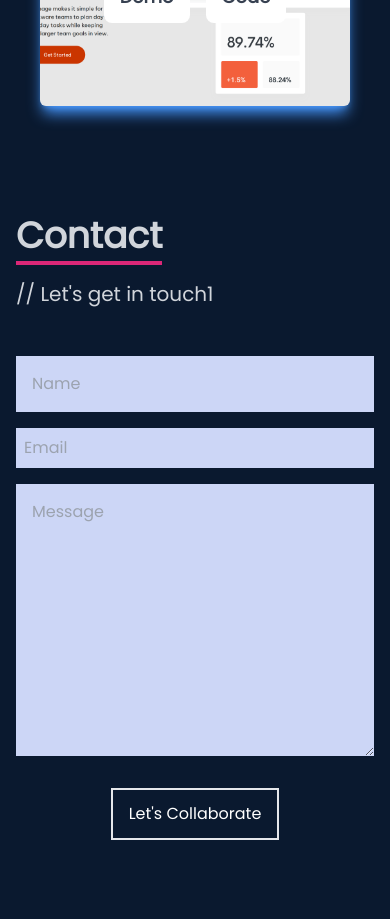
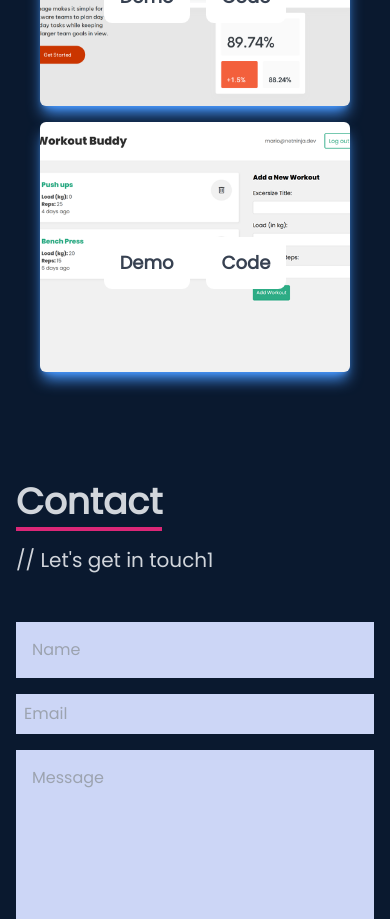
Before and after one commit to LuiRo07/LuiRo07.github.io, a React (Vite) app: page / in a window 390 px wide. Shown: the part 3900-4819 px from the top of the page. Built offline with nearby package versions, Linux system fonts and the light colour scheme.

Commit message:
new work project added to portfolio

```diff
--- a/src/components/Work.jsx
+++ b/src/components/Work.jsx
@@ -1,9 +1,12 @@
 import React from "react";
+
+// project screenshots
 import resultSummaryComponentImg from "/project-screenshots/results-summary-component-screenshot.png";
 import recipePageImg from "/project-screenshots/recipe-page-screenshot.png";
 import dessertEcommerceImg from "/project-screenshots/tasty-desserts-screenshot.png";
 import poveriaStore from "/project-screenshots/Site-Preview.png";
 import manageLandingPage from "/project-screenshots/manage-landing-page.png";
+import workoutTracker from "/project-screenshots/workout-tracker-app.png";
 
 const Work = () => {
   return (
@@ -152,6 +155,29 @@
               </div>
             </div>
           </div>
+          <div
+            style={{ backgroundImage: `url(${workoutTracker})` }}
+            className="bg-gray-700 hover:bg-blend-soft-light shadow-lg shadow-[#4899ff] group container rounded-md flex justify-center items-center mx-auto content-div">
+            {/* Hover Effects */}
+            <div className="md:opacity-0 opacity-100 group-hover:md:opacity-100">
+              <span className="text-2xl font-bold text-white tracking-wider"></span>
+              <div className="pt-8 text-center">
+                <a href="https://workoutbudd.netlify.app/" target="_blank">
+                  <button className="text-center rounded-lg px-4 py-3 m-2 bg-white text-gray-700 font-bold text-lg">
+                    Demo
+                  </button>
+                </a>
+                <a
+                  href="https://github.com/LuiRo07/Workout-Buddy"
+                  target="_blank"
+                >
+                  <button className="text-center rounded-lg px-4 py-3 m-2 bg-white text-gray-700 font-bold text-lg">
+                    Code
+                  </button>
+                </a>
+              </div>
+            </div>
+          </div>
         </div>
       </div>
     </div>
```
Also changed, not shown: public/project-screenshots/workout-tracker-app.png (added).
